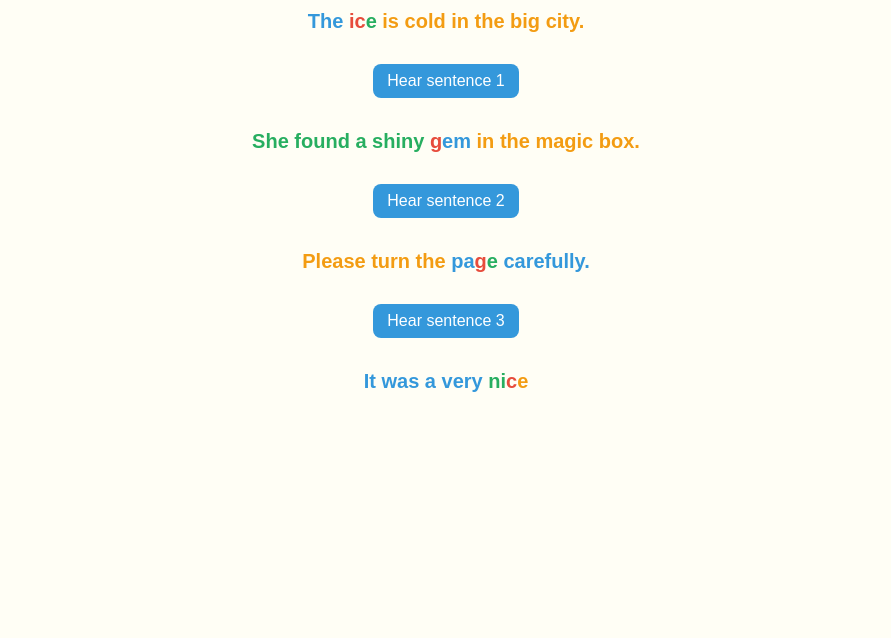
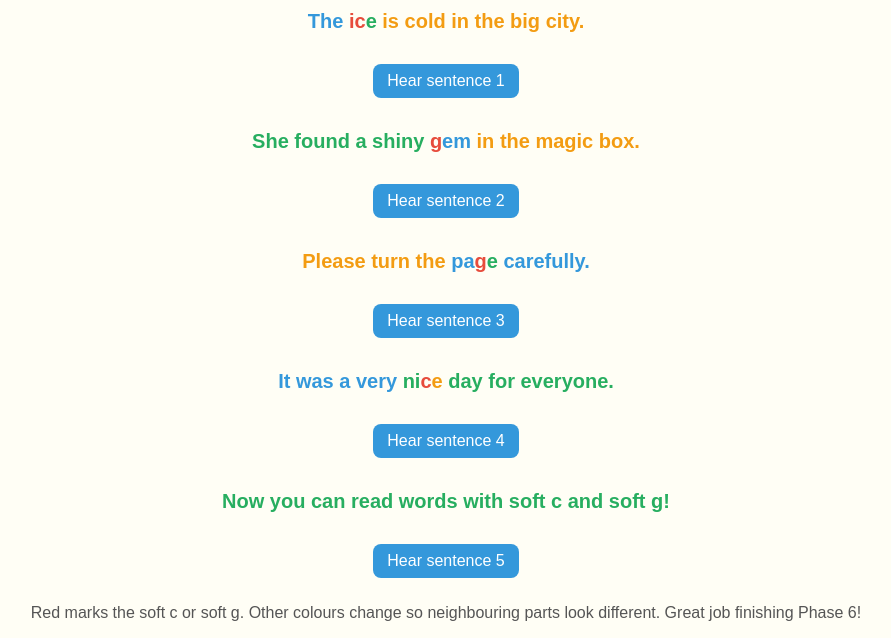
Before and after one commit to otiosemain/leina-phonics, a plain HTML site: page Phase6_Lesson20_mixed.html in a window 1280 px wide. Shown: the part 419-1057 px from the top of the page, without its empty margins (194-1085 px from the left). Before the commit the page ends 837 px from the top, so only its background shows below. Drawn offline with Linux system fonts and the light colour scheme.

Commit message:
Add Phase 6 Lesson 20 final mixed challenge

```diff
--- a/Phase6_Lesson20_mixed.html
+++ b/Phase6_Lesson20_mixed.html
@@ -38,4 +38,21 @@
     <button onclick="speak('She found a shiny gem in the magic box.')">Hear sentence 2</button>
     <p><span class="p3">Please turn the </span><span class="p1">pa</span><span class="soft">g</span><span class="p2">e</span><span class="p1"> carefully.</span></p>
     <button onclick="speak('Please turn the page carefully.')">Hear sentence 3</button>
-    <p><span class="p1">It was a very </span><span class="p2">ni</span><span class="soft">c</span><span class="p3">e</span><span class=
+    <p><span class="p1">It was a very </span><span class="p2">ni</span><span class="soft">c</span><span class="p3">e</span><span class="p2"> day for everyone.</span></p>
+    <button onclick="speak('It was a very nice day for everyone.')">Hear sentence 4</button>
+    <p><span class="p2">Now you can read words with soft c and soft g!</span></p>
+    <button onclick="speak('Now you can read words with soft c and soft g!')">Hear sentence 5</button>
+  </div>
+  <div class="practice">Red marks the soft c or soft g. Other colours change so neighbouring parts look different. Great job finishing Phase 6!</div>
+  <script>
+    function speak(text) {
+      if ('speechSynthesis' in window) {
+        window.speechSynthesis.cancel();
+        const u = new SpeechSynthesisUtterance(text);
+        u.rate = 0.9; u.pitch = 1.1;
+        window.speechSynthesis.speak(u);
+      }
+    }
+  </script>
+</body>
+</html>
```
